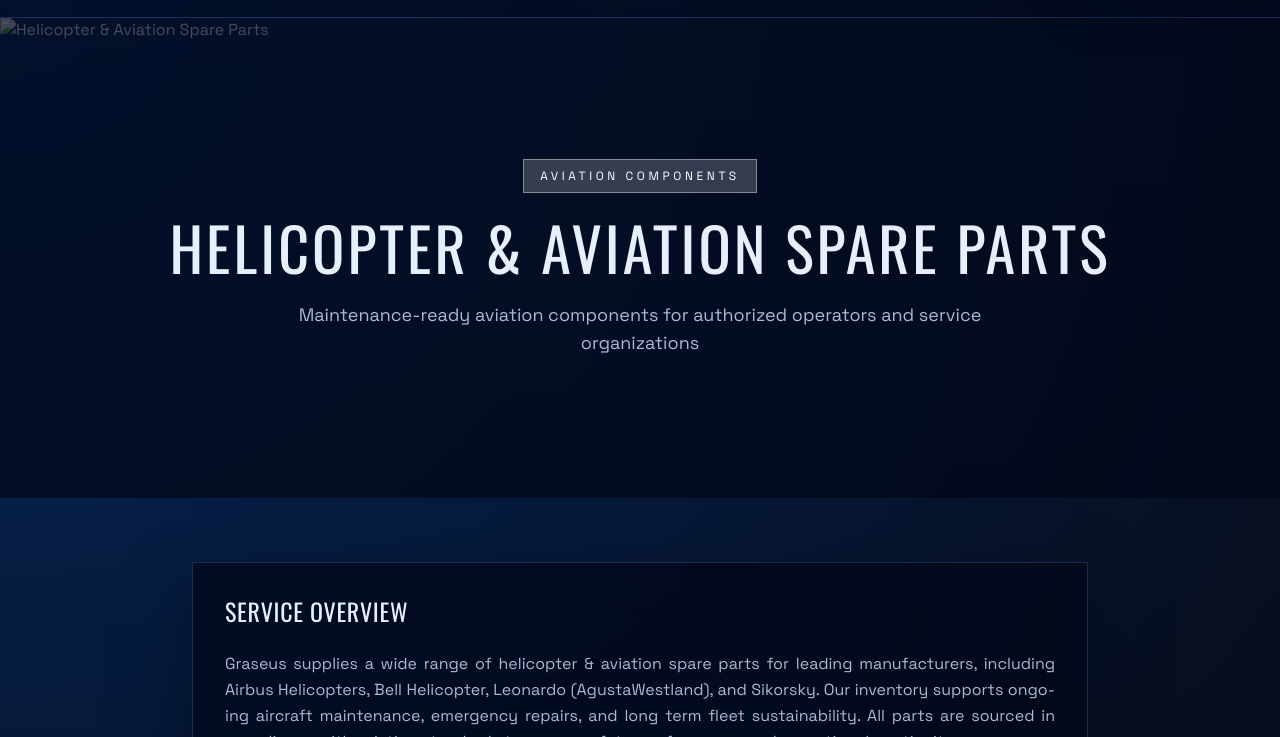
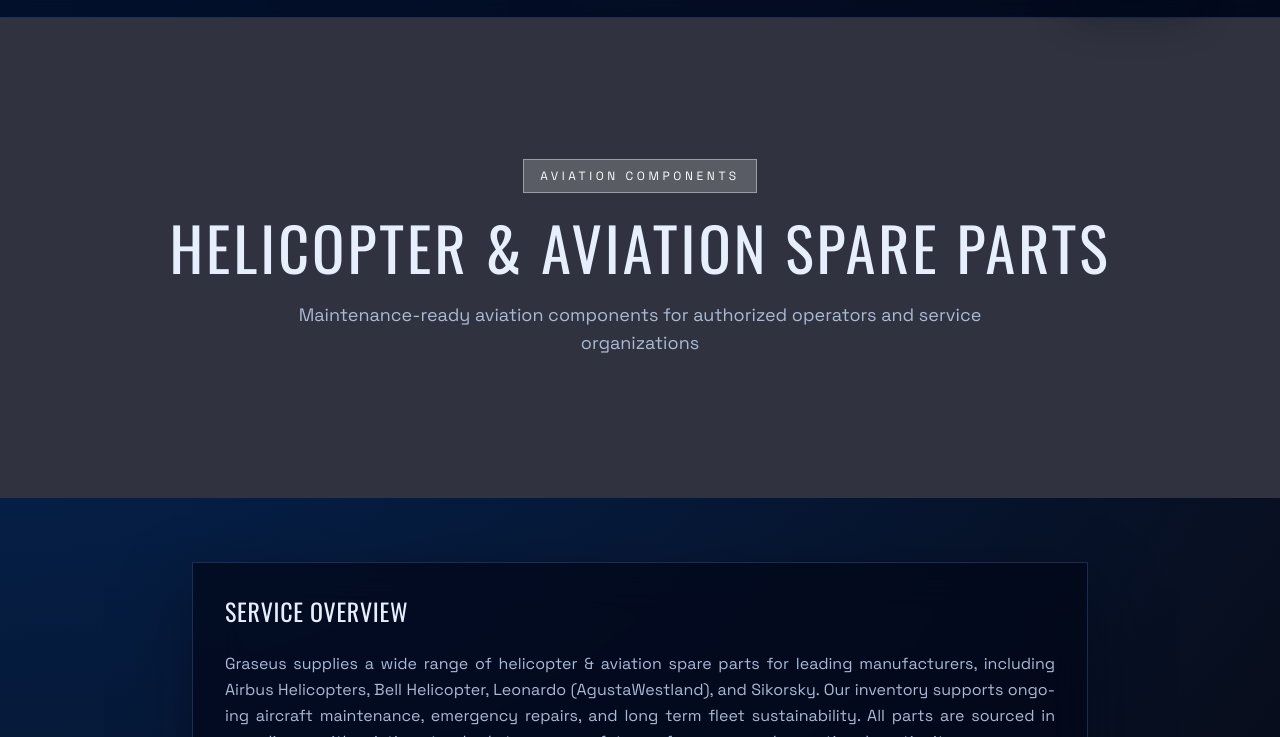
Before and after one commit to antigrafity/Graceus, a website: page products/helicopter-spare-parts.html in a window 1280 px wide. Shown: the part 63-800 px from the top of the page. Drawn offline with nearby package versions, Linux system fonts and the light colour scheme; the site is published under a folder, as on GitHub Pages, so addresses that start at the root find nothing.

Commit message:
fix: Use relative paths for product hero images
Hero images used root-absolute /images/... which break when opened via
file:// or served from a subpath. Changed to ../images/...

```diff
--- a/products/helicopter-spare-parts.html
+++ b/products/helicopter-spare-parts.html
@@ -65,7 +65,7 @@
       <section class="relative min-h-[60vh] flex items-center justify-center overflow-hidden">
         <div class="absolute inset-0 z-0">
           <img
-            src="/images/helicopter-sparepart.jpg"
+            src="../images/helicopter-sparepart.jpg"
             alt="Helicopter & Aviation Spare Parts"
             class="w-full h-full object-cover"
           />
```
Also changed, not shown: products/marine-systems.html (+1 -1 lines).
